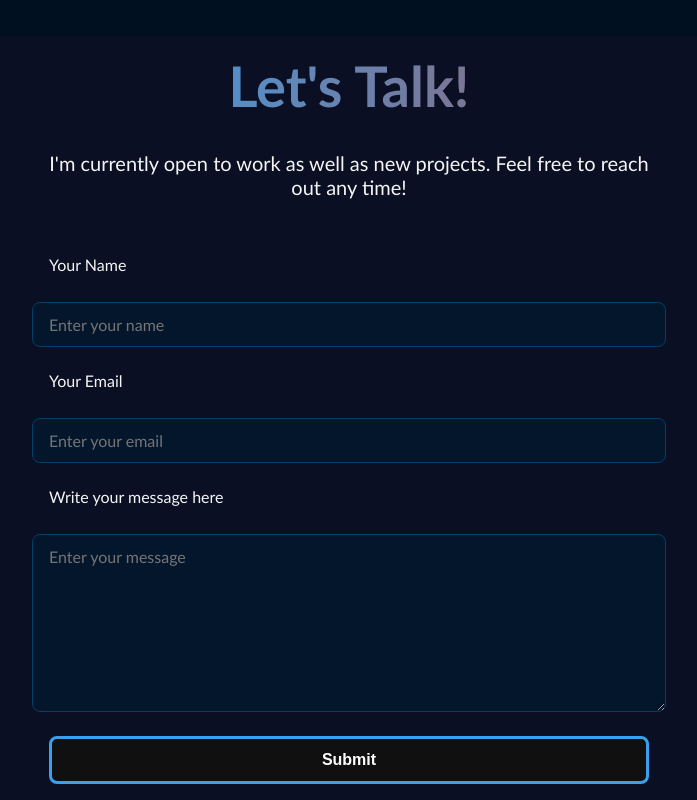
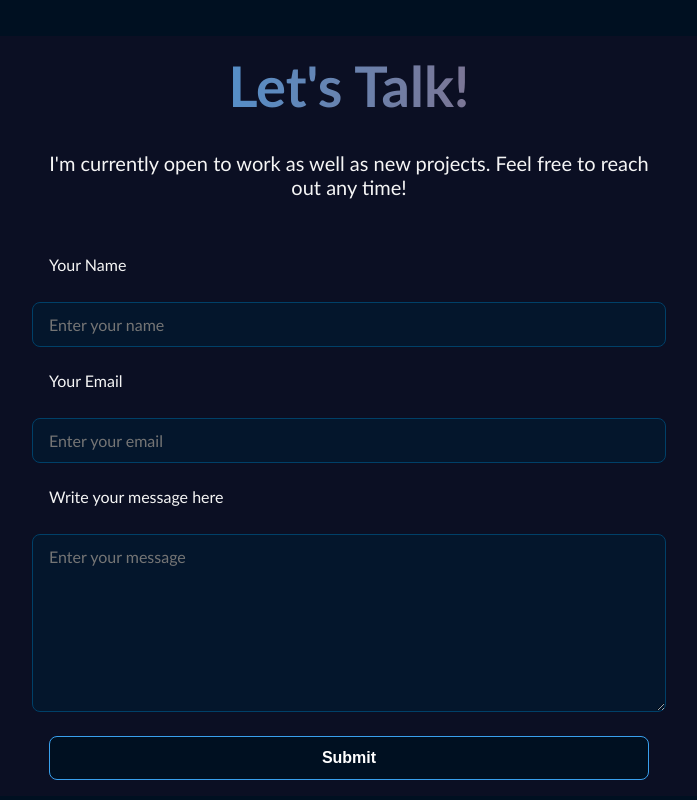
Before and after one commit to jen051/jen051.github.io, a React (Vite) app: page / in a window 1280 px wide. Shown: the part 1464-2264 px from the top of the page, without its empty margins (291-988 px from the left). Built offline with nearby package versions, Linux system fonts and the light colour scheme.

Commit message:
minor css tweak

```diff
--- a/src/components/contact/contact.css
+++ b/src/components/contact/contact.css
@@ -80,9 +80,8 @@
     width: 100%;
     /* align button to the left */
     padding: 0.75rem 2rem;
-    background-color: #101010;
-    border: solid;
-    border-color: #39A0ED;
+    background-color: #001021;
+    border: 1px solid #39A0ED;
     border-radius: 0.5rem;
     color: white;
     font-size: 1rem;
```
